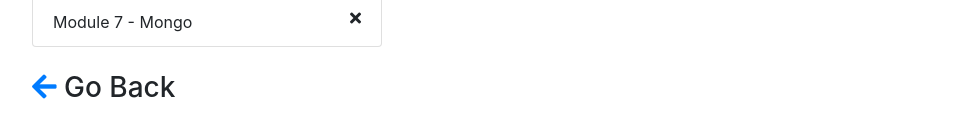
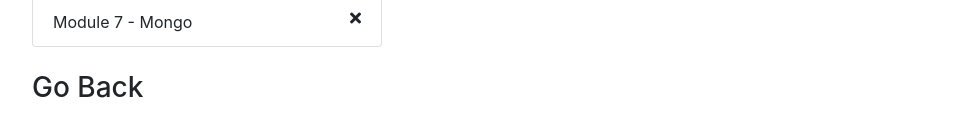
Before and after one commit to xz95/cs5610-spring-2021-client-react-xiangzhang, a React (Create React App) app: page /editor in a window 1280 px wide. Shown: the part 401-538 px from the top of the page, without its empty margins (53-1009 px from the left). Built offline with nearby package versions, Linux system fonts and the light colour scheme.

Commit message:
ready for submit

```diff
--- a/src/components/course-editor.js
+++ b/src/components/course-editor.js
@@ -89,9 +89,9 @@ const CourseEditor = ({history}) =>
           </div>
           <br/>
           <h3>
-            <Link to="/courses">
-              <i className="fas fa-arrow-left"></i>
-            </Link>
+            {/*<Link to="/courses">*/}
+            {/*  <i className="fas fa-arrow-left"></i>*/}
+            {/*</Link>*/}
 
             <span onClick={() => history.goBack()}> Go Back </span>
 
--- a/src/components/course-manager.js
+++ b/src/components/course-manager.js
@@ -109,10 +109,6 @@ export default class CourseManager extends React.Component {
         </div>
         <i className="fas fa-plus-circle fa-3x" id = "cornerPlus" onClick={this.addCourse}></i>
 
-        <div className="col-1 float-right" >
-
-        </div>
-
       </div>
 
 
```
